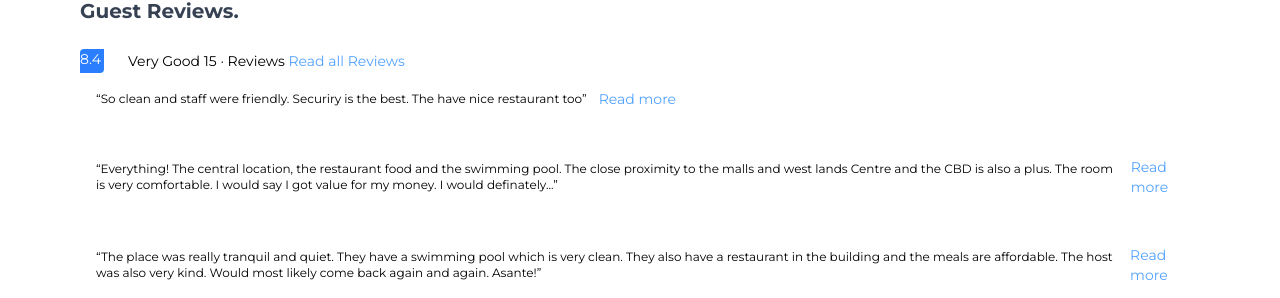
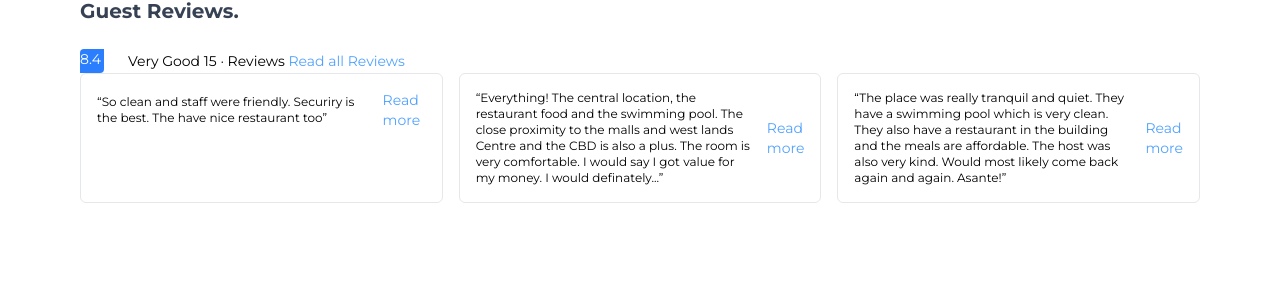
Before and after one commit to Godfrey-cyber/alx-tour-destination, a React (Vite) app in the folder client/: page /destination/1/1 in a window 1280 px wide. Shown: the part 1255-1553 px from the top of the page. After the commit the page ends 1458 px from the top, so only its background shows below. Built offline with nearby package versions, Linux system fonts and the light colour scheme; no server answers.

Commit message:
fixes the grid display - GuestReview

```diff
--- a/client/src/components/GuestReviews.jsx
+++ b/client/src/components/GuestReviews.jsx
@@ -10,20 +10,20 @@ const GuestReviews = () => {
 				</span>
 				<p className="text-sm">Very Good 15 · Reviews <span className="hover:text-underline text-blue-400 font-normal text-sm">Read all Reviews</span></p>
 			</div>
-			<div className="grid grid-cols gap-4">
-				<div className="col-span-4 flex flex-col p-4">
+			<div className="grid grid-cols-12 gap-4">
+				<div className="col-span-12 lg:col-span-4 rounded-md border border-gray-200 flex flex-col p-4">
 					<div className="flex items-center space-x-3">
 						<p className="text-xs font-normal">“So clean and staff were friendly. Securiry is the best. The have nice restaurant too”</p>
 						<p className="text-sm font-normal text-blue-400">Read more</p>
 					</div>
 				</div>
-				<div className="col-span-4 flex flex-col p-4">
+				<div className="col-span-12 lg:col-span-4 rounded-md border border-gray-200 flex flex-col p-4">
 					<div className="flex items-center space-x-3">
 						<p className="text-xs font-normal">“Everything! The central location, the restaurant food and the swimming pool. The close proximity to the malls and west lands Centre and the CBD is also a plus. The room is very comfortable. I would say I got value for my money. I would definately...”</p>
 						<p className="text-sm font-normal text-blue-400">Read more</p>
 					</div>
 				</div>
-				<div className="col-span-4 flex flex-col p-4">
+				<div className="col-span-12 lg:col-span-4 rounded-md border border-gray-200 flex flex-col p-4">
 					<div className="flex items-center space-x-3">
 						<p className="text-xs font-normal">“The place was really tranquil and quiet. They have a swimming pool which is very clean. They also have a restaurant in the building and the meals are affordable. The host was also very kind. Would most likely come back again and again. Asante!”</p>
 						<p className="text-sm font-normal text-blue-400">Read more</p>
```
